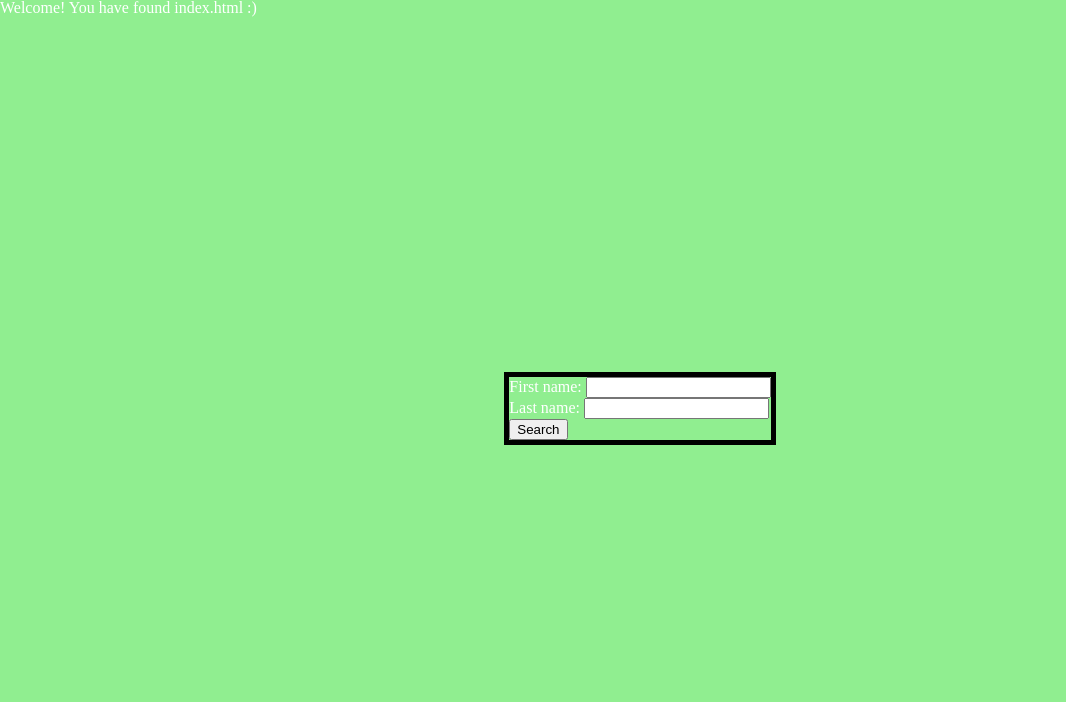
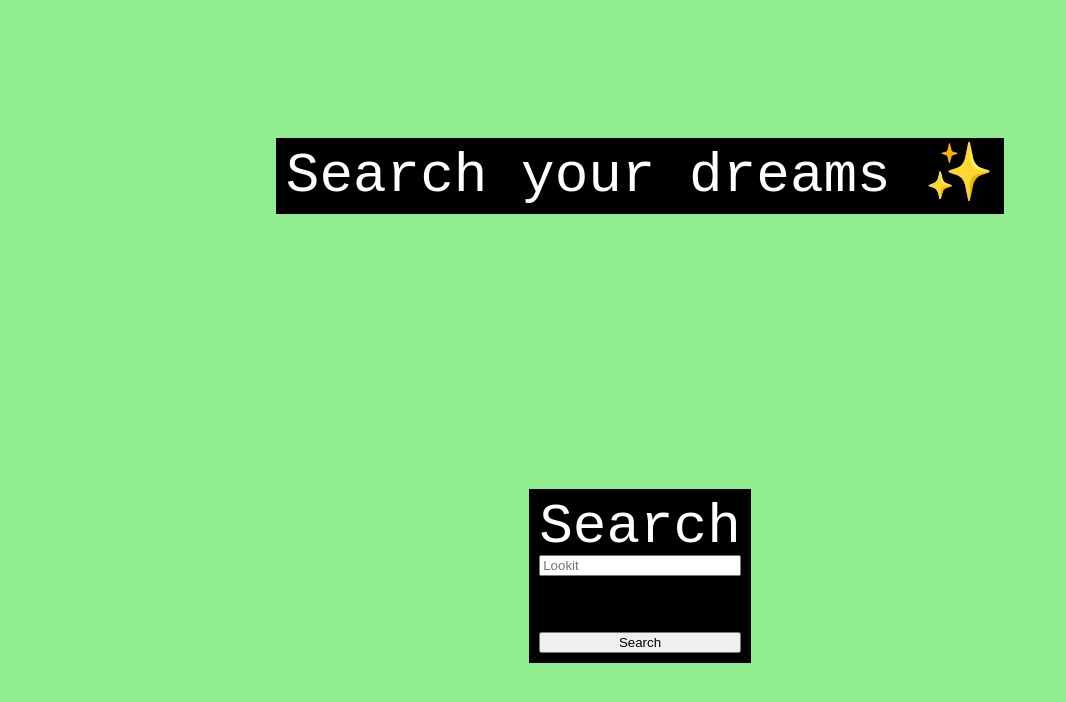
Before and after one commit to njons/FAC14_Week3, a website: page public/index.html in a window 1280 px wide. Shown: the whole page, without its empty margins (0-1066 px from the left). Drawn offline with Linux system fonts and the light colour scheme; files that its build step writes are made by us from their sources.

Commit message:
add client input

```diff
--- /dev/null
+++ b/public/fonts.css
@@ -0,0 +1,4 @@
+@font-face {
+  font-family: 'InputMono-bold';
+  src: url('../font/InputMono-Bold.tff') format('truetype'),
+}
--- a/public/index.html
+++ b/public/index.html
@@ -4,16 +4,19 @@
     <title>AwesomeTime</title>
     <link rel="stylesheet" type="text/css" href="public/reset.css">
     <link rel="stylesheet" type="text/css" href="public/style.css">
+    <meta charset="UTF-8">
     <meta name="description" content="The most awesome thing!">
     <meta name="viewport" content="width=device-width, initial-scale=1.0">
   </head>
 
   <body>
-    <h1>Welcome! You have found index.html :)</h1>
+    <header>
+      <h1>Search your dreams &#x2728;</h1>
+    </header>
 
     <form method="get">
-      First name: <input type="text" name="fname"><br>
-      Last name: <input type="text" name="lname"><br>
+      <label for="search">Search</label>
+      <input type="text" name="gender" id="search" placeholder="Lookit"><br>
       <button type="submit" value="Submit">Search</button>
     </form>
 
--- a/public/style.css
+++ b/public/style.css
@@ -1,19 +1,33 @@
 body {
   background-color: lightgreen;
   color: white;
-  font
-  font-size: 36px;
+  font-family: "InputMono-bold", monospace;
+  font-size: calc(1rem + 5vmin);
   height: 100vh;
 
   display: flex;
   flex-direction: column;
 }
 
+header {
+  background-blend-mode: color-burn;
+  margin: auto;
+}
+
 h1 {
+  display: flex;
+  flex-direction: column;
+}
 
+header,
+form {
+  color: white;
+  background-color: black;
+  border: 10px solid black;
 }
 
 form {
-  border: 5px solid black;
-    margin: auto;
+  margin: auto;
+  display: flex;
+  flex-direction: column;
 }
```
